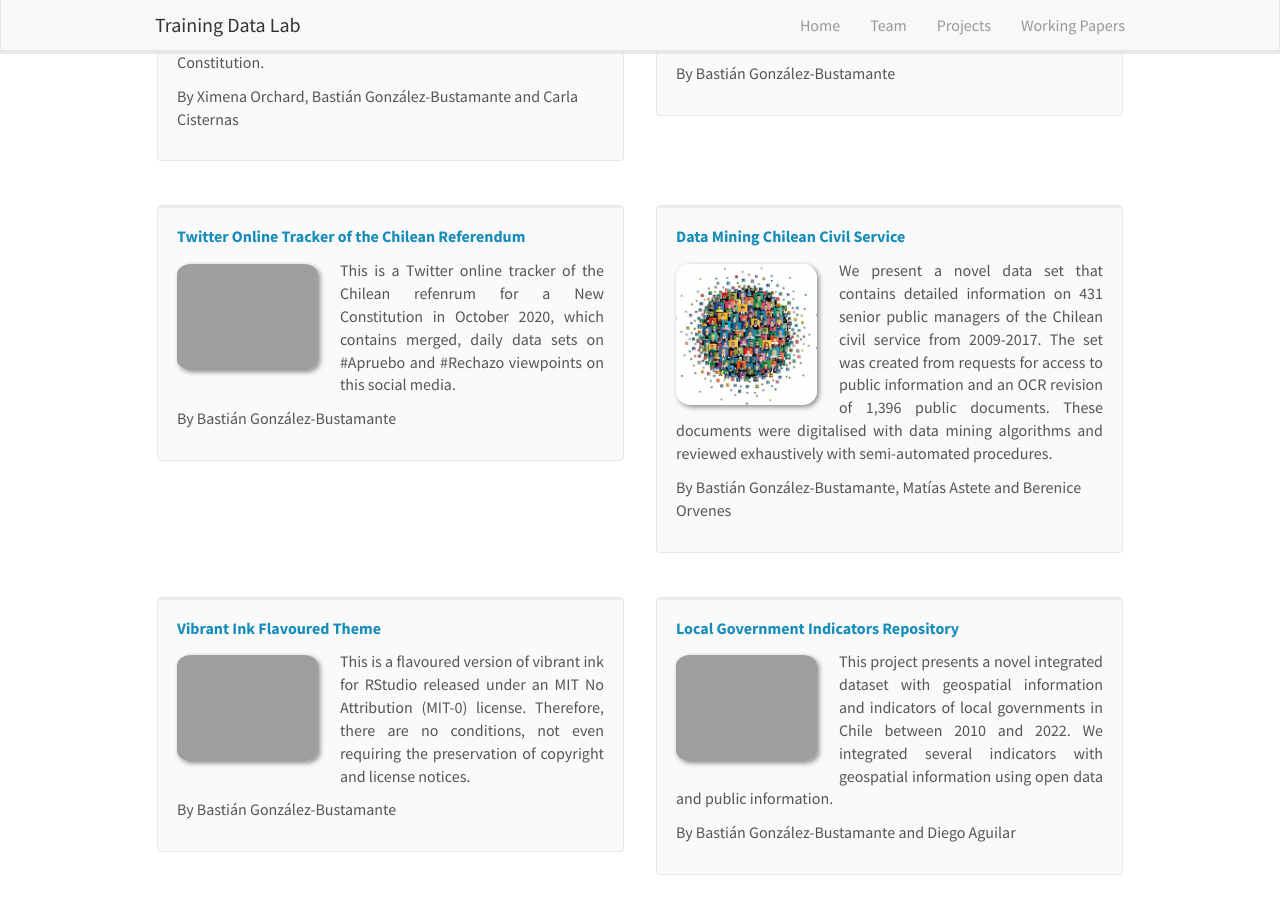
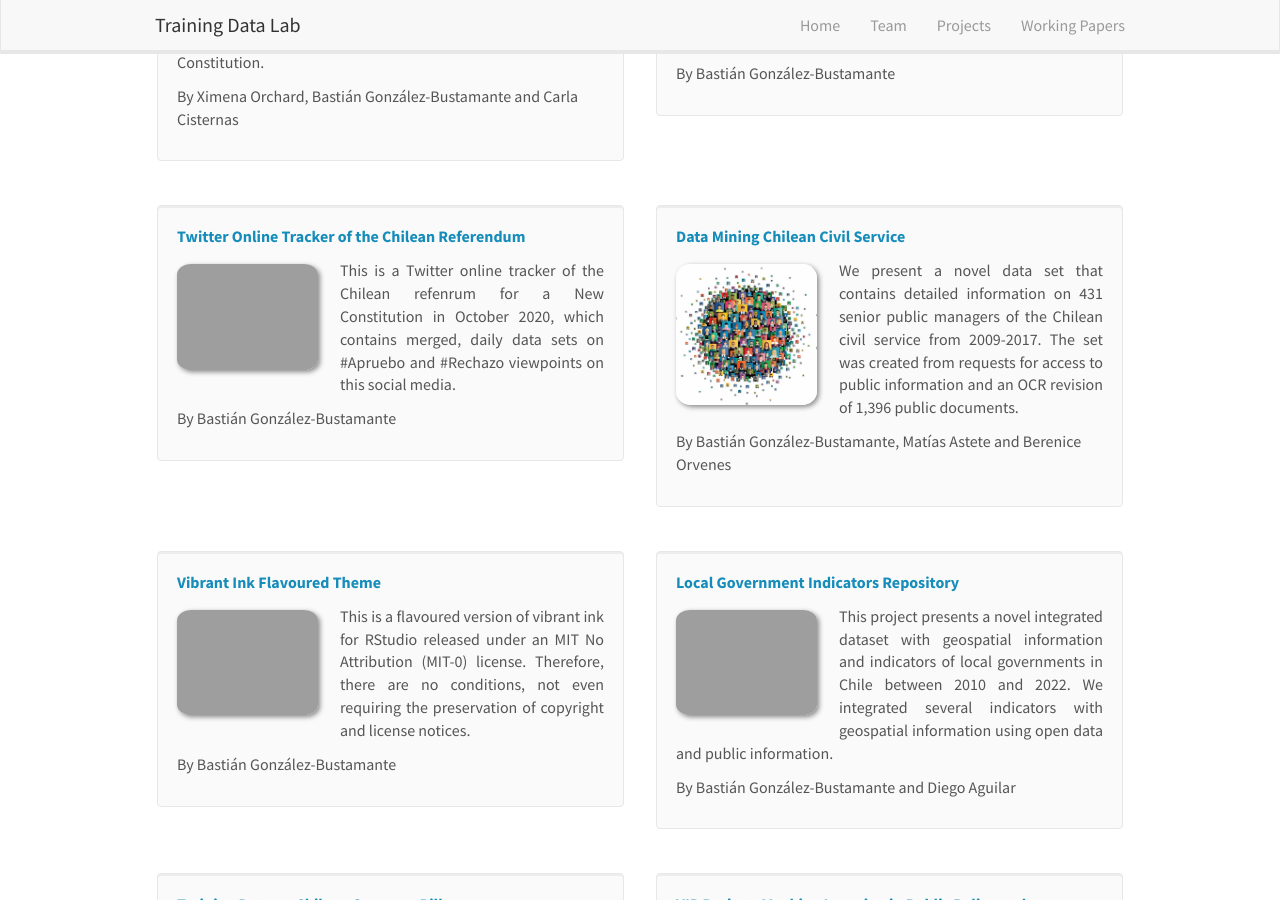
Before and after one commit to training-datalab/old-training-datalab.com, a Jekyll site: the page built from _pages/projects.md, in a window 1280 px wide and 900 px high, scrolled down 311 px. Built offline with Jekyll 4.4.1, drawn with Linux system fonts in a browser that asks for light colours; nearby versions of some CDN libraries.

Commit message:
Update projects.yml

```diff
--- a/_data/projects.yml
+++ b/_data/projects.yml
@@ -30,7 +30,7 @@
 
 - title: "Data Mining Chilean Civil Service"
   image: civil_servants.jpg
-  description: We present a novel data set that contains detailed information on 431 senior public managers of the Chilean civil service from 2009-2017. The set was created from requests for access to public information and an OCR revision of 1,396 public documents. These documents were digitalised with data mining algorithms and reviewed exhaustively with semi-automated procedures.
+  description: We present a novel data set that contains detailed information on 431 senior public managers of the Chilean civil service from 2009-2017. The set was created from requests for access to public information and an OCR revision of 1,396 public documents.
   authors: Bastián González-Bustamante, Matías Astete and Berenice Orvenes
   link:
     url: https://training-datalab.com/projects/chilean-civil-service
```
